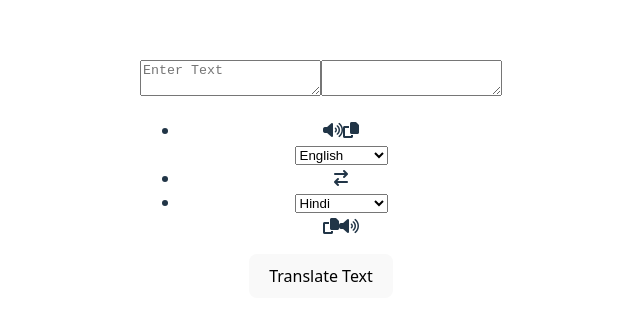
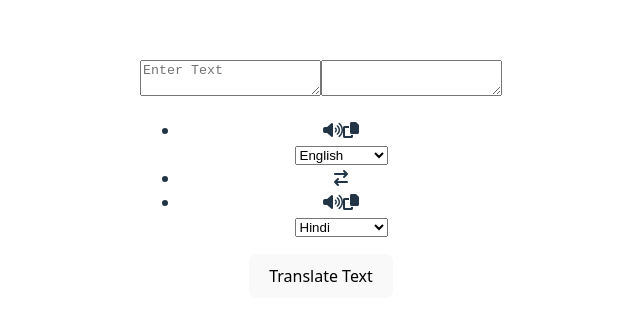
Before and after one commit to danilokosam/translator-app, a React (Vite) app: page / in a window 1280 px wide. Shown: the part 221-542 px from the top of the page, without its empty margins (319-959 px from the left). Built offline with nearby package versions, Linux system fonts and the light colour scheme.

Commit message:
Refactor: Separación de componente y creación del hook useTranslator

```diff
--- /dev/null
+++ b/src/components/LanguageSelector.jsx
@@ -0,0 +1,35 @@
+export const LanguageSelector = ({
+  value,
+  onChange,
+  languages,
+  id,
+  onIconClick,
+}) => (
+  <li className={`row ${id}`}>
+    <div className="icons">
+      <i
+        className="fa-solid fa-volume-high"
+        onClick={() => onIconClick("speak", id)}
+        role="button"
+        aria-label={`Speak ${id === "from" ? "source" : "translated"} text`}
+      />
+      <i
+        className="fa-solid fa-copy"
+        onClick={() => onIconClick("copy", id)}
+        role="button"
+        aria-label={`Copy ${id === "from" ? "source" : "translated"} text`}
+      />
+    </div>
+    <select
+      value={value}
+      onChange={onChange}
+      aria-label={`Select ${id} language`}
+    >
+      {Object.entries(languages).map(([code, name]) => (
+        <option key={code} value={code}>
+          {name}
+        </option>
+      ))}
+    </select>
+  </li>
+);
--- a/src/components/Translator.jsx
+++ b/src/components/Translator.jsx
@@ -1,141 +1,96 @@
-import { useState } from "react";
 import languages from "../utils/languaje.js";
+import { useTranslator } from "../hooks/useTranslator.js";
+import { LanguageSelector } from "./LanguageSelector.jsx";
+import { useCallback } from "react";
 
 export const Translator = () => {
-  const [fromText, setFromText] = useState("");
-  const [toText, setToText] = useState("");
-  const [fromLanguage, setFromLanguage] = useState("en-GB");
-  const [toLanguage, setToLanguage] = useState("hi-IN");
-  const [loading, setLoading] = useState(false);
+  const {
+    fromText,
+    setFromText,
+    toText,
+    fromLanguage,
+    setFromLanguage,
+    toLanguage,
+    setToLanguage,
+    loading,
+    error,
+    handleTranslate,
+    handleExchange,
+  } = useTranslator();
 
-  const copyContent = (text) => {
+  const handleIconClick = useCallback(
+    (action, id) => {
+      if (!fromText && id === "from") return;
+      if (!toText && id === "to") return;
+
+      const text = id === "from" ? fromText : toText;
+      const language = id === "from" ? fromLanguage : toLanguage;
+
+      if (action === "copy") {
         navigator.clipboard.writeText(text);
-  };
-
-  const utterText = (text, language) => {
-    const synth = window.speechSynthesis;
+      } else if (action === "speak") {
         const utterance = new SpeechSynthesisUtterance(text);
         utterance.lang = language;
-    synth.speak(utterance);
-  };
-
-  const handleExchange = () => {
-    let tempValue = fromText;
-    setFromText(toText);
-    setToText(tempValue);
-
-    let tempLang = fromLanguage;
-    setFromLanguage(toLanguage);
-    setToLanguage(tempLang);
-  };
-
-  const handleTranslate = () => {
-    setLoading(true);
-    let url = `https://api.mymemory.translated.net/get?q=${fromText}&langpair=${fromLanguage}|${toLanguage}`;
-
-    fetch(url)
-      .then((res) => res.json())
-      .then((data) => {
-        setToText(data.responseData.translatedText);
-        setLoading(false);
-      });
-  };
-
-  const handleIconClick = (target, id) => {
-    if (!fromText || !toText) return;
-
-    if (target.classList.contains("fa-copy")) {
-      if (id === "from") {
-        copyContent(fromText);
-      } else {
-        copyContent(toText);
+        window.speechSynthesis.speak(utterance);
       }
-    } else {
-      if (id === "from") {
-        utterText(fromText, fromLanguage);
-      } else {
-        utterText(toText, toLanguage);
-      }
-    }
-  };
+    },
+    [fromText, toText, fromLanguage, toLanguage]
+  );
 
   return (
-    <>
     <div className="wrapper">
+      {error && (
+        <p className="error" role="alert">
+          {error}
+        </p>
+      )}
       <div className="text-input">
         <textarea
-            name="from"
           className="from-text"
           placeholder="Enter Text"
-            id="from"
           value={fromText}
           onChange={(e) => setFromText(e.target.value)}
-          ></textarea>
+          aria-label="Source text for translation"
+        />
         <textarea
-            name="to"
           className="to-text"
-            id="to"
           value={toText}
-            readonly
-          ></textarea>
+          readOnly
+          aria-label="Translated text"
+        />
       </div>
       <ul className="controls">
-          <li className="row from">
-            <div className="icons">
-              <i
+        <LanguageSelector
           id="from"
-                className="fa-solid fa-volume-high"
-                onClick={(e) => handleIconClick(e.target, "from")}
-              ></i>
-              <i
-                id="from"
-                className="fa-solid fa-copy"
-                onClick={(e) => handleIconClick(e.target, "from")}
-              ></i>
-            </div>
-            <select
           value={fromLanguage}
           onChange={(e) => setFromLanguage(e.target.value)}
+          languages={languages}
+          onIconClick={handleIconClick}
+        />
+        <li
+          className="exchange"
+          onClick={handleExchange}
+          role="button"
+          aria-label="Exchange languages"
         >
-              {Object.entries(languages).map(([code, name]) => (
-                <option key={code} value={code}>
-                  {name}
-                </option>
-              ))}
-            </select>
+          <i className="fa-solid fa-arrow-right-arrow-left" />
         </li>
-          <li className="exchange" onClick={handleExchange}>
-            <i className="fa-solid fa-arrow-right-arrow-left"></i>
-          </li>
-          <li className="row to">
-            <select
+        <LanguageSelector
+          id="to"
           value={toLanguage}
           onChange={(e) => setToLanguage(e.target.value)}
+          languages={languages}
+          onIconClick={handleIconClick}
+        />
+      </ul>
+      <button
+        onClick={handleTranslate}
+        disabled={loading}
+        aria-busy={loading}
+        aria-label={loading ? "Translating in progress" : "Translate text"}
       >
-              {Object.entries(languages).map(([code, name]) => (
-                <option key={code} value={code}>
-                  {name}
-                </option>
-              ))}
-            </select>
-            <div className="icons">
-              <i
-                id="to"
-                className="fa-solid fa-copy"
-                onClick={(e) => handleIconClick(e.target, "to")}
-              ></i>
-              <i
-                id="to"
-                className="fa-solid fa-volume-high"
-                onClick={(e) => handleIconClick(e.target, "to")}
-              ></i>
-            </div>
-          </li>
-        </ul>
-      </div>
-      <button onClick={handleTranslate} disabled={loading}>
         {loading ? "Translating..." : "Translate Text"}
       </button>
-    </>
+    </div>
   );
 };
--- /dev/null
+++ b/src/hooks/useTranslator.js
@@ -0,0 +1,58 @@
+import { useState, useCallback } from "react";
+
+export const useTranslator = (
+  initialFromLanguage = "en-GB",
+  initialToLanguage = "hi-IN"
+) => {
+  const [fromText, setFromText] = useState("");
+  const [toText, setToText] = useState("");
+  const [fromLanguage, setFromLanguage] = useState(initialFromLanguage);
+  const [toLanguage, setToLanguage] = useState(initialToLanguage);
+  const [loading, setLoading] = useState(false);
+  const [error, setError] = useState(null);
+
+  const handleTranslate = useCallback(async () => {
+    if (!fromText) {
+      setError("Please enter text to translate");
+      return;
+    }
+    setLoading(true);
+    setError(null);
+    try {
+      const url = `https://api.mymemory.translated.net/get?q=${encodeURIComponent(
+        fromText
+      )}&langpair=${fromLanguage}|${toLanguage}`;
+      const res = await fetch(url);
+      if (!res.ok) throw new Error("Translation API error");
+      const data = await res.json();
+      setToText(data.responseData.translatedText);
+    } catch (error) {
+      setError("Failed to translate. Please try again.");
+      console.error("Translation error:", error);
+    } finally {
+      setLoading(false);
+    }
+  }, [fromText, fromLanguage, toLanguage]);
+
+  const handleExchange = useCallback(() => {
+    setFromText(toText);
+    setToText(fromText);
+    setFromLanguage(toLanguage);
+    setToLanguage(fromLanguage);
+  }, [fromText, toText, fromLanguage, toLanguage]);
+
+  return {
+    fromText,
+    setFromText,
+    toText,
+    setToText,
+    fromLanguage,
+    setFromLanguage,
+    toLanguage,
+    setToLanguage,
+    loading,
+    error,
+    handleTranslate,
+    handleExchange,
+  };
+};
```
Lines whose indentation alone changed are shown as unchanged.
